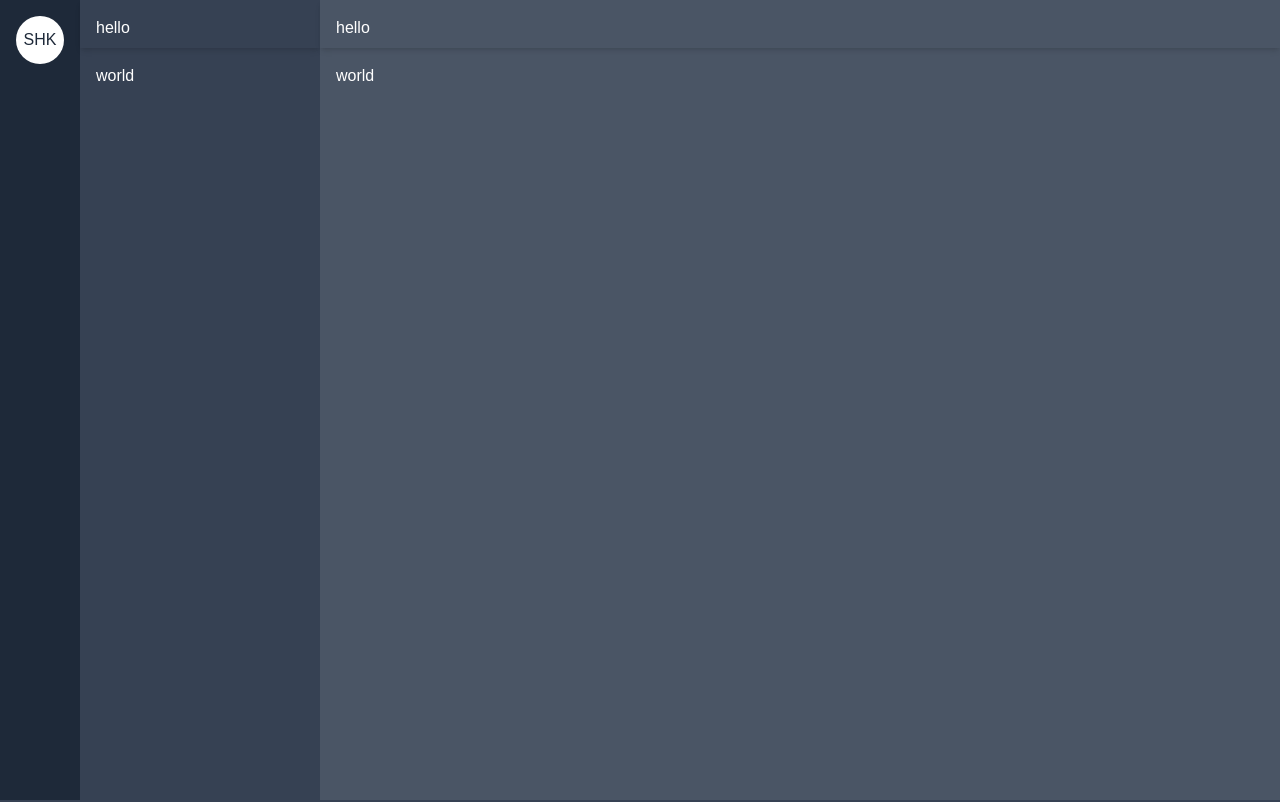
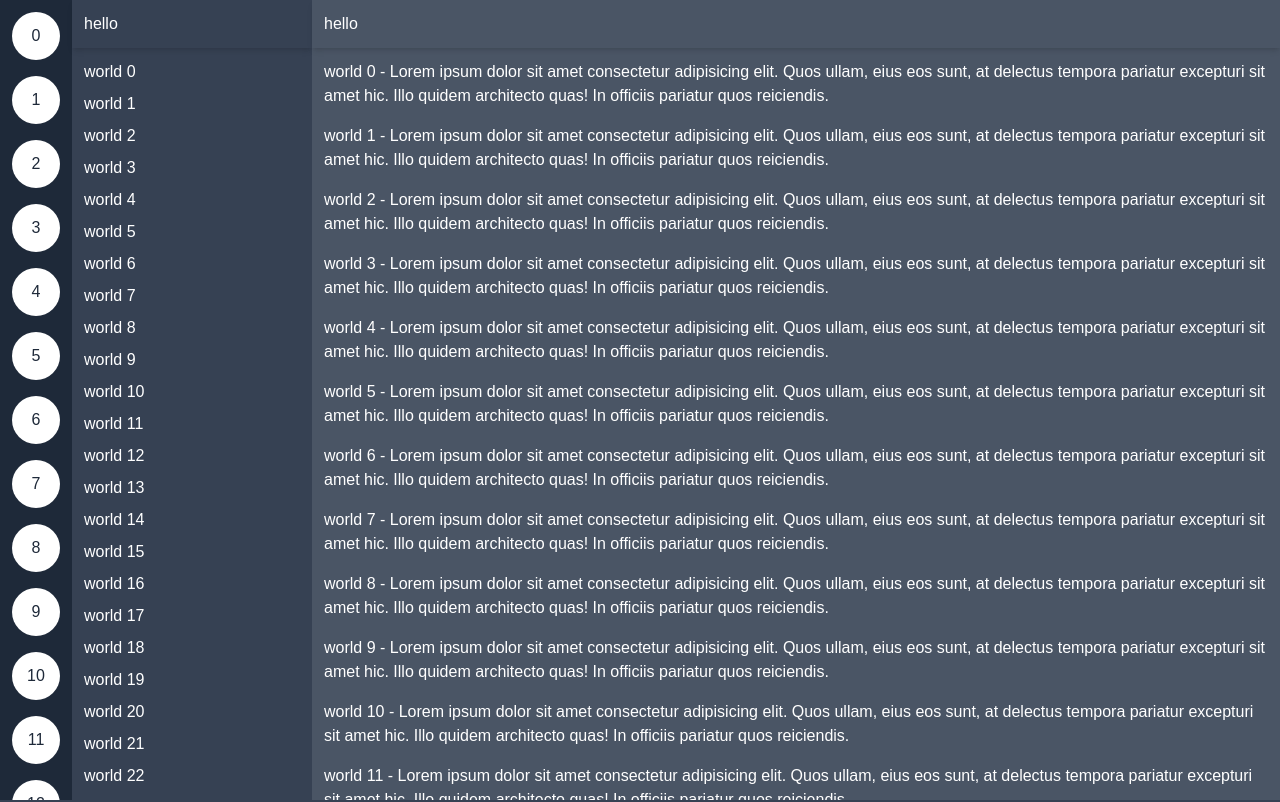
Before and after one commit to shakuisitive/discord-clone, a Next.js app: page / in a window 1280 px wide. Shown: the top 802 px of the page. Built offline with nearby package versions, Linux system fonts and the light colour scheme.

Commit message:
add vertical scroll to control overflow of content in each flex child

```diff
--- a/src/app/components/Scaffolding.tsx
+++ b/src/app/components/Scaffolding.tsx
@@ -2,17 +2,27 @@
 
 function Scaffolding() {
   return (
-    <div className="min-h-screen flex text-white">
-        <div className="bg-gray-800 p-4">
-            <div className="text-gray-800 rounded-full flex items-center justify-center w-12 h-12 bg-white">SHK</div>
+    <div className="h-screen flex text-white ">
+        <div className="bg-gray-800 p-3 space-y-4 overflow-y-scroll">
+            {Array.from({length: 40}).map((_, i) => (<div key={i} className="text-gray-800 rounded-full flex items-center justify-center w-12 h-12 bg-white">{i}</div>))}
         </div>
         <div className="flex flex-col bg-gray-700 w-60">
-            <div className="h-12 p-4 shadow-md">hello</div>
-            <div className="flex-1 p-4">world</div>
+            <div className="h-12 px-3 h-12 flex-shrink-0 flex items-center shadow-md">hello</div>
+
+            <div className="overflow-y-scroll p-3 flex-1 space-y-2">
+                {Array.from({length: 40}).map((_, i) => (
+                    <p>world {i}</p>
+                ))}
+            </div>
+
         </div>
-        <div className="bg-gray-600 flex-1">
-            <div className="h-12 p-4 shadow-md">hello</div>
-            <div className="flex-1 p-4">world</div>
+        <div className="bg-gray-600 flex-1 flex flex-col">
+            <div className="h-12 px-3 flex items-center shadow-md">hello</div>
+            <div className="flex-1 p-3 space-y-4 overflow-y-scroll">
+                {Array.from({length: 40}).map((_, i) => (
+                        <p>world {i} - Lorem ipsum dolor sit amet consectetur adipisicing elit. Quos ullam, eius eos sunt, at delectus tempora pariatur excepturi sit amet hic. Illo quidem architecto quas! In officiis pariatur quos reiciendis.</p>
+                    ))}
+            </div>
         </div>
     </div>
   )
```
